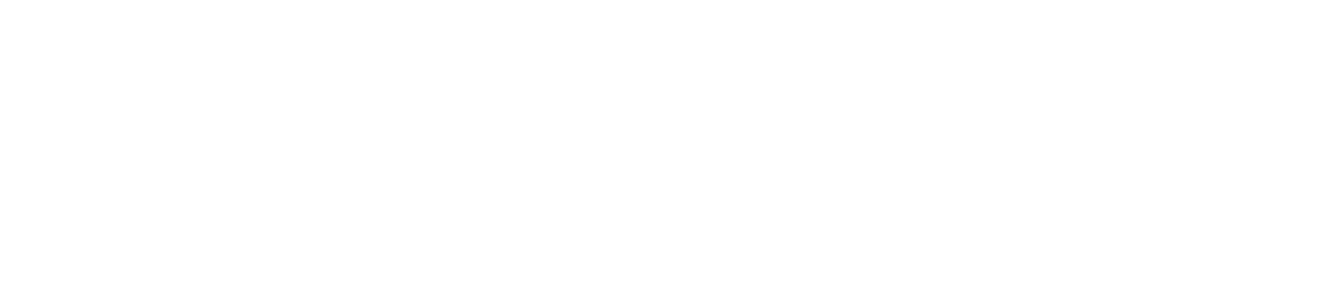
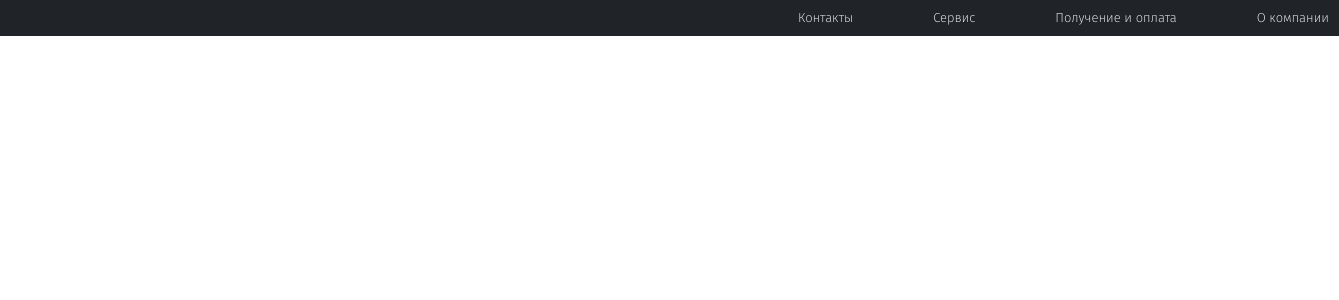
Before and after one commit to Salvad0or/pizza, a React (Create React App) app: page / in a window 1280 px wide. Shown: the top 300 px of the page, 1339 px wide, since content can reach past the window. Built offline with nearby package versions, Linux system fonts and the light colour scheme; the HTML template or start-up script is replaced by a standard one.

Commit message:
Немного визуала

```diff
--- a/public/index.html
+++ b/public/index.html
@@ -1,43 +1,41 @@
 <!DOCTYPE html>
 <html lang="en">
+
 <head>
   <meta charset="utf-8" />
   <link rel="icon" href="%PUBLIC_URL%/favicon.ico" />
+  <link rel="preconnect" href="https://fonts.googleapis.com">
+  <link rel="preconnect" href="https://fonts.gstatic.com" crossorigin>
+  <link href="https://fonts.googleapis.com/css2?family=Roboto:wght@300;400;500;700&display=swap" rel="stylesheet">
+  <link rel="preconnect" href="https://fonts.googleapis.com">
+  <link rel="preconnect" href="https://fonts.gstatic.com" crossorigin>
+  <link
+    href="https://fonts.googleapis.com/css2?family=Fira+Sans:wght@200;300;400;500;700&family=Roboto:wght@300;400;500;700&display=swap"
+    rel="stylesheet">
+  <link rel="preconnect" href="https://fonts.googleapis.com">
+  <link rel="preconnect" href="https://fonts.gstatic.com" crossorigin>
+  <link
+    href="https://fonts.googleapis.com/css2?family=Fira+Sans:wght@200;300;400;500;700&family=Raleway:wght@300;400;500;700&family=Roboto:wght@300;400;500;700&display=swap"
+    rel="stylesheet">
+  <link rel="preconnect" href="https://fonts.googleapis.com">
+  <link rel="preconnect" href="https://fonts.gstatic.com" crossorigin>
+  <link
+    href="https://fonts.googleapis.com/css2?family=Fira+Sans:wght@200;300;400;500;700&family=Open+Sans:ital,wght@0,300;0,700;1,400&family=Raleway:wght@300;400;500;700&family=Roboto:wght@300;400;500;700&display=swap"
+    rel="stylesheet">
   <meta name="viewport" content="width=device-width, initial-scale=1" />
   <meta name="theme-color" content="#000000" />
-    <meta
-      name="description"
-      content="Web site created using create-react-app"
-    />
+  <meta name="description" content="Web site created using create-react-app" />
   <link rel="apple-touch-icon" href="%PUBLIC_URL%/logo192.png" />
-    <!--
-      manifest.json provides metadata used when your web app is installed on a
-      user's mobile device or desktop. See https://developers.google.com/web/fundamentals/web-app-manifest/
-    -->
+
   <link rel="manifest" href="%PUBLIC_URL%/manifest.json" />
-    <!--
-      Notice the use of %PUBLIC_URL% in the tags above.
-      It will be replaced with the URL of the `public` folder during the build.
-      Only files inside the `public` folder can be referenced from the HTML.
 
-      Unlike "/favicon.ico" or "favicon.ico", "%PUBLIC_URL%/favicon.ico" will
-      work correctly both with client-side routing and a non-root public URL.
-      Learn how to configure a non-root public URL by running `npm run build`.
-    -->
   <title>React App</title>
 </head>
+
 <body>
   <noscript>You need to enable JavaScript to run this app.</noscript>
   <div id="root"></div>
-    <!--
-      This HTML file is a template.
-      If you open it directly in the browser, you will see an empty page.
 
-      You can add webfonts, meta tags, or analytics to this file.
-      The build step will place the bundled scripts into the <body> tag.
+</body>
 
-      To begin the development, run `npm start` or `yarn start`.
-      To create a production bundle, use `npm run build` or `yarn build`.
-    -->
-  </body>
 </html>
--- a/src/App.js
+++ b/src/App.js
@@ -1,7 +1,13 @@
+import Header from "./components/header/Header";
 import style from "./styles/App.module.css";
 
 function App() {
-	return <div className={style.container}></div>;
+	return (
+		<div className={style.container}>
+			<Header />
+			<div></div>
+		</div>
+	);
 }
 
 export default App;
--- /dev/null
+++ b/src/components/footer/Footer.module.css
@@ -0,0 +1,3 @@
+.header{
+    background-color: 202328;
+}
--- /dev/null
+++ b/src/components/header/Header.jsx
@@ -0,0 +1,19 @@
+import React from "react";
+import style from "./Header.module.css";
+
+const Header = () => {
+	return (
+		<div className={style.headerContainer}>
+			<div className={style.headerMain}>
+				<ul className={style.topMenuUl}>
+					<li className={style.topMenuItem}>Контакты</li>
+					<li className={style.topMenuItem}>Сервис</li>
+					<li className={style.topMenuItem}>Получение и оплата</li>
+					<li className={style.topMenuItem}>О компании</li>
+				</ul>
+			</div>
+		</div>
+	);
+};
+
+export default Header;
--- /dev/null
+++ b/src/components/header/Header.module.css
@@ -0,0 +1,37 @@
+.headerContainer{
+    background-color: #202328;
+    width: 100%;
+}
+
+.headerMain {
+    width: 1339px;
+    min-height: 36px;
+    margin: 0 auto;
+    display: flex;
+    justify-content: right;
+}
+
+.topMenuUl {
+
+    margin: 0;
+	padding: 0;
+}
+
+.topMenuItem {
+    display:inline-block;
+    text-align: center;
+    width: 56px;
+
+    padding-left: 70px;
+    padding-right: 10px;
+    padding-top: 10px;
+    width: auto;
+
+    font-family: 'Fira Sans';
+    font-style: normal;
+    font-weight: 275;
+    font-size: 13px;
+
+    color: #FFFFFF;
+
+}
--- a/src/index.css
+++ b/src/index.css
@@ -1,4 +1,3 @@
-
 
 body {
   margin: 0;
--- a/src/styles/App.module.css
+++ b/src/styles/App.module.css
@@ -1,5 +1,5 @@
 .container{
-    width: 1339px;
+    min-width: 1339px;
     margin-left: auto;
     margin-right: auto;
 
```
Also changed, not shown: src/components/footer/Footer.jsx (added, +10 -0 lines). Lines whose indentation alone changed are shown as unchanged.
